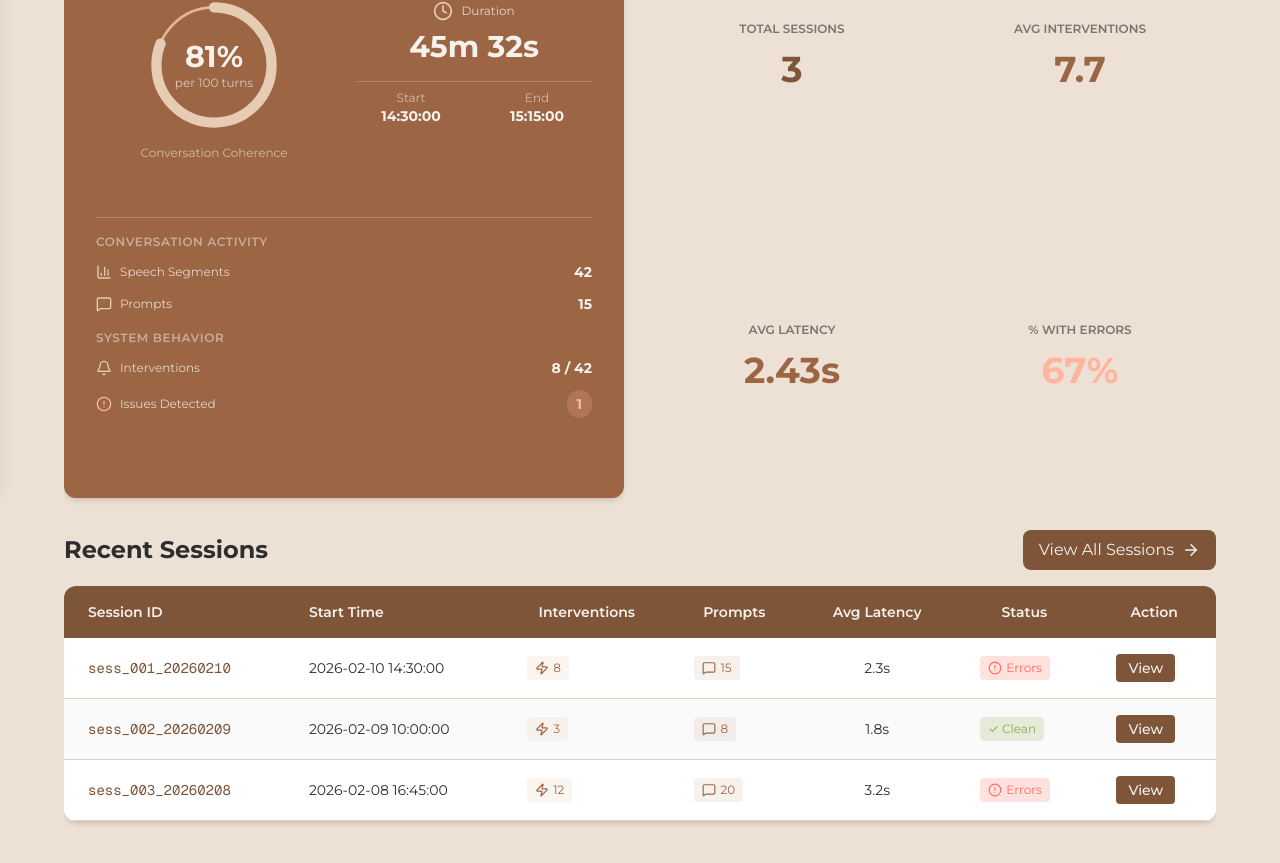
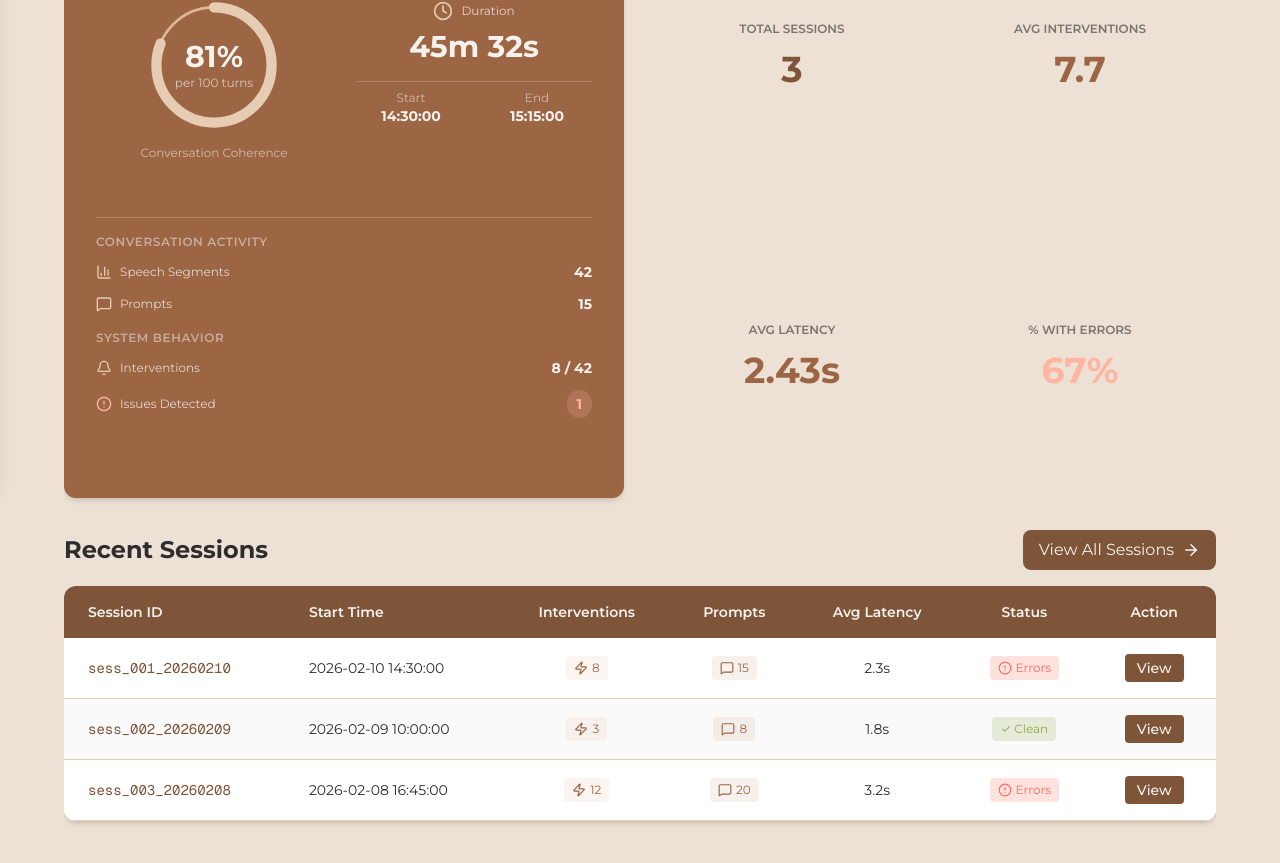
Before and after one commit to Macstone-25/Mixed-Reality, a Next.js app in the folder web-dashboard/: page / in a window 1280 px wide. Shown: the part 311-1174 px from the top of the page. Built offline with nearby package versions, Linux system fonts and the light colour scheme.

Commit message:
fix: Correct HTML syntax for table cell elements in session data display

```diff
--- a/web-dashboard/src/app/page.tsx
+++ b/web-dashboard/src/app/page.tsx
@@ -266,13 +266,13 @@ export default function Home() {
                             <td className="px-2 sm:px-4 md:px-6 py-3 sm:py-4" style={{ color: '#2D2D2D' }}>
                               {formatDateTimeFull(session.startTime)}
                             </td>
-                            <td className="px-2 sm:px-4 md:px-6 py-3 sm:py-4 text-center\">
+                            <td className="px-2 sm:px-4 md:px-6 py-3 sm:py-4 text-center">
                               <span className="inline-flex items-center gap-1 px-2 py-1 rounded text-xs whitespace-nowrap" style={{ backgroundColor: 'rgba(230, 204, 178, 0.2)', color: '#9C6644' }}>
                                 <Zap size={14} />
                                 {session.interventions}
                               </span>
                             </td>
-                            <td className="px-2 sm:px-4 md:px-6 py-3 sm:py-4 text-center\">
+                            <td className="px-2 sm:px-4 md:px-6 py-3 sm:py-4 text-center">
                               <span className="inline-flex items-center gap-1 px-2 py-1 rounded text-xs whitespace-nowrap" style={{ backgroundColor: 'rgba(214, 186, 164, 0.2)', color: '#9C6644' }}>
                                 <MessageSquare size={14} />
                                 {session.prompts}
@@ -281,7 +281,7 @@ export default function Home() {
                             <td className="px-2 sm:px-4 md:px-6 py-3 sm:py-4 text-center" style={{ color: '#2D2D2D' }}>
                               {session.averageLatency ? `${session.averageLatency}s` : '—'}
                             </td>
-                            <td className="px-2 sm:px-4 md:px-6 py-3 sm:py-4 text-center\">
+                            <td className="px-2 sm:px-4 md:px-6 py-3 sm:py-4 text-center">
                               {session.errorCount > 0 ? (
                                 <span className="inline-flex items-center gap-1 px-2 py-1 rounded text-xs whitespace-nowrap" style={{ backgroundColor: 'rgba(255, 107, 91, 0.2)', color: '#FF6B5B' }}>
                                   <AlertCircle size={14} />
@@ -293,7 +293,7 @@ export default function Home() {
                                 </span>
                               )}
                             </td>
-                            <td className="px-2 sm:px-4 md:px-6 py-3 sm:py-4 text-center\">
+                            <td className="px-2 sm:px-4 md:px-6 py-3 sm:py-4 text-center">
                               <Link
                                 href={`/sessions/${session.sessionId}`}
                                 className="inline-block px-2 sm:px-3 py-1 rounded text-xs sm:text-sm font-medium transition-colors whitespace-nowrap"
```
